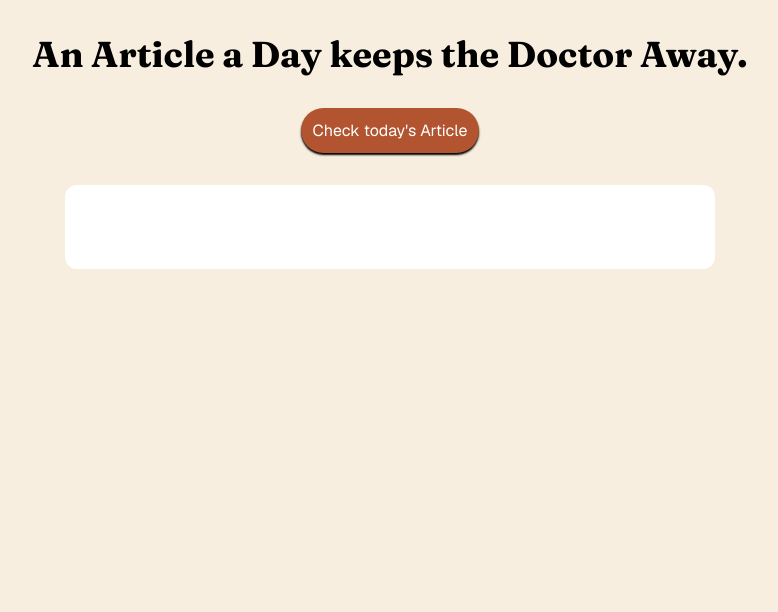
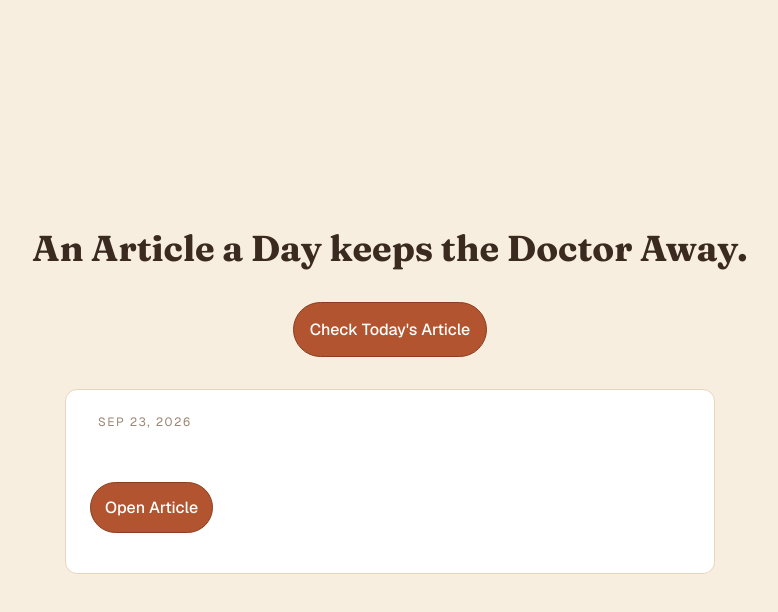
Before and after one commit to VITNT/Article-of-The-Day, a plain HTML site: page index.html in a window 1280 px wide. Shown: the whole page, without its empty margins (250-1028 px from the left). Drawn offline with nearby package versions, Linux system fonts and the light colour scheme; no server answers.

Commit message:
Add button functionality for open button and randomly-article button.

```diff
--- a/index.html
+++ b/index.html
@@ -9,13 +9,21 @@
   </head>
   <body>
     <div class="hero">
-      <h1>An Article a Day keeps the Doctor Away.</h1>
-      <button>Check today's Article</button>
+      <div class="hero-top">
+        <h1>An Article a Day keeps the Doctor Away.</h1>
+      </div>
+      <button id="article-button">Check Today's Article</button>
+
       <div class="article-container">
-        <p id="article-source"></p>
+        <div class="top">
+          <p id="article-source"></p>
+          <p id="date"></p>
+        </div>
         <h1 id="article-title"></h1>
         <p id="article-text"></p>
+        <button id="open-article">Open Article</button>
       </div>
+
     </div>
     <script src="./script.js"></script>
   </body>
--- a/script.js
+++ b/script.js
@@ -1,11 +1,12 @@
 var articleTitle = document.querySelector("#article-title");
 var articleSource = document.querySelector("#article-source");
 var articleInfo = document.querySelector("#article-text");
+var url = null;
 
+// fetching wikipedia API for articles
 const wikiAPI = "https://en.wikipedia.org/api/rest_v1/page/random/summary";
 
 async function getArticle() {
-  for (let i = 0; i < 5; i++) {
   const response = await fetch(wikiAPI);
   if (!response.ok) {
     throw new Error("Error: ${response.status}");
@@ -14,12 +15,12 @@ async function getArticle() {
   const article = await response.json();
   return article;
 }
-}
 
 function renderArticle(article) {
   articleTitle.textContent = article.title;
   articleInfo.textContent = article.extract;
   articleSource.textContent = "Wikipedia";
+  url = article.content_urls.desktop.page;
 }
 
 async function loadArticle() {
@@ -28,3 +29,22 @@ async function loadArticle() {
 }
 
 loadArticle();
+button = document.querySelector("#article-button");
+button.addEventListener("click", loadArticle);
+
+// opening article
+function openArticle() {
+  window.open(url, "_blank");
+}
+openButton = document.querySelector("#open-article");
+openButton.addEventListener("click", openArticle);
+
+// Article date
+var date = new Date();
+var dateText = document.querySelector("#date");
+const dateFormat = {
+  month: "short",
+  day: "numeric",
+  year: "numeric",
+};
+dateText.textContent = date.toLocaleDateString("en-US", dateFormat);
--- a/styles.css
+++ b/styles.css
@@ -12,29 +12,51 @@ body {
 }
 
 .hero {
-  margin-top: 32px;
   display: flex;
   flex-direction: column;
   align-items: center;
+  justify-content: center;
+  height: 100vh;
+}
+
+.hero-top {
+  text-align: center;
 }
 
 h1 {
   font-family: "Fraunces", serif;
   font-size: 36px;
+  color: #3b2a20;
 }
 
 button {
   margin-top: 32px;
   margin-bottom: 32px;
-  border: none;
+  border: 1px solid #8b3e1f;
   background-color: #b1542f;
-  padding: 12px;
-  border-radius: 32px;
+  /* box-shadow: 0 12px 24px -14px rgba(139, 62, 31, 0.7); */
+  padding: 16px;
+  border-radius: 48px;
   cursor: pointer;
   color: white;
   font-family: "Geist", sans-serif;
   font-size: 16px;
-  box-shadow: 0px 2px 2px black;
+  font-weight: 500;
+}
+
+button:hover {
+  background: linear-gradient(180deg, #bc6d4e, #b1542f);
+  transform: translateY(-3%);
+  transition: ease-in-out 0.1s;
+}
+
+button:active {
+  box-shadow: 0px 3px 6px #0006 inset;
+}
+
+.top {
+  display: flex;
+  gap: 8px;
 }
 
 /* article designs */
@@ -44,6 +66,7 @@ button {
   flex-direction: column;
   justify-content: center;
   background-color: white;
+  border: 1px solid #e7d6bd;
   width: min(90%, 650px);
   border-radius: 12px;
   padding: 24px;
@@ -51,7 +74,6 @@ button {
 
 .article-container h1 {
   margin-bottom: 12px;
-  color: #3b2a20;
 }
 
 .article-container p {
@@ -60,10 +82,17 @@ button {
   font-family: "Fraunces", serif;
 }
 
-#article-source {
+#article-source,
+#date {
   color: #9a8674;
   font-family: "Geist", sans-serif;
   text-transform: uppercase;
   letter-spacing: 1.5px;
   font-size: 12px;
 }
+
+#open-article {
+  width: fit-content;
+  margin: 16px 0;
+  padding: 14px;
+}
```
Lines whose indentation alone changed are shown as unchanged.
